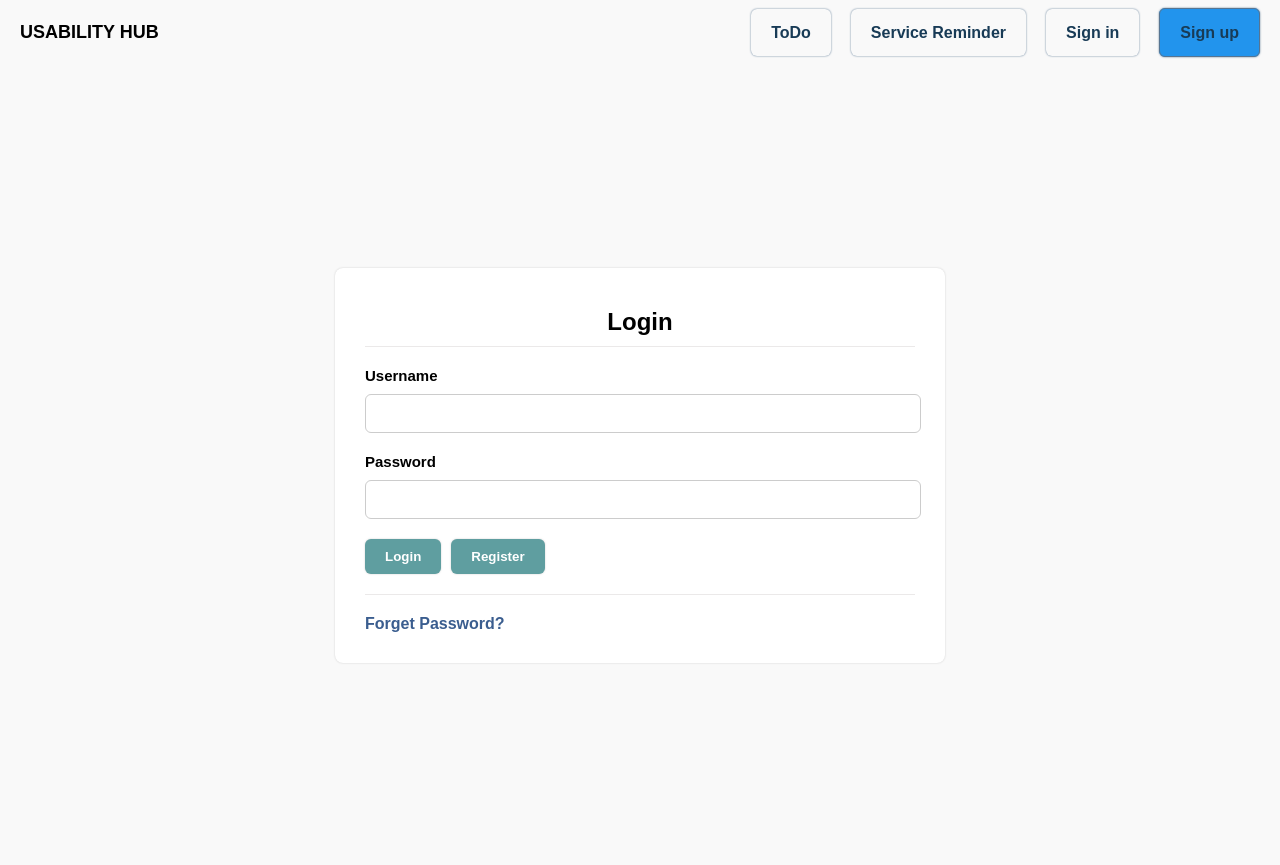
After one commit to developerdatascience/ToDo-Reminder_app, a FastAPI app: template templates/login.html in a window 1280 px wide. The commit adds this page. Run offline with FastAPI, Linux system fonts and the light colour scheme; the template is opened without the code that fills it, so the values that code supplies are empty.

Commit message:
login -signup

```diff
--- a/app/main.py
+++ b/app/main.py
@@ -1,5 +1,5 @@
 from fastapi import FastAPI
-from .routers import todo, reminders
+from .routers import todo, reminders, login
 from fastapi.middleware.cors import CORSMiddleware
 from fastapi.staticfiles import StaticFiles
 
@@ -17,6 +17,6 @@ app.add_middleware(
     allow_headers=["*"],
 )
 
-
+app.include_router(login.router, tags=["login"])
 app.include_router(todo.router, tags=["todo"])
 app.include_router(reminders.router, tags=["reminder"])
--- /dev/null
+++ b/static/login.css
@@ -0,0 +1,120 @@
+
+.login-container {
+    display: flex;
+    flex-direction: column;
+    justify-content: center;
+    align-items: center;
+    height: 100vh;
+    /* background-color: #e2c2e4; */
+}
+
+.login-form {
+    background-color: rgb(255, 255, 255);
+    width: 550px;
+    padding: 20px 30px;
+    border-radius: 8px;
+    box-shadow: 0 0 2px 0 #ccc;
+}
+
+.login-form .login-header{
+    margin-bottom: 10px;
+}
+
+.login-form .line {
+    width: 100%;
+    height: 1px;
+    background-color: #ebe9e9;
+    margin: 10px 0 20px 0;
+}
+
+.login-form .login-header h2 {
+    text-align: center;
+    margin-bottom: 10px;
+}
+
+form .form-group label {
+    font-size: 15px;
+    font-weight: 600;
+    display: block;
+    margin: 10px 0 10px 0;
+}
+
+form .form-group input {
+    width: 100%;
+    height: 35px;
+    margin-bottom: 10px;
+    border-radius: 6px;
+    border: 1px solid #ccc;
+}
+
+form .button-group {
+    display: flex;
+    justify-content: flex-start;
+    align-items: center;
+    padding: 10px 0 10px 0;
+    gap: 10px;
+}
+
+.button-group button {
+    padding: 10px 20px;
+    border-radius: 6px;
+    background-color: cadetblue;
+    color: white;
+    font-weight: 700;
+    border: none;
+    box-shadow: 0 0 2px #ccc;
+    transition: 0.2s ease-out;
+}
+
+.button-group button:hover {
+    background-color: #3a5d8f;
+}
+
+.button-group button a {
+    color: white;
+    text-decoration: none;
+}
+
+form .forget-password a {
+    text-decoration: none;
+    color: #3a5d8f;
+    font-weight: 600;
+}
+
+form .forget-password a:hover {
+    text-decoration: underline;
+}
+
+form .forget-password {
+    margin: 10px 0 10px 0;
+}
+
+
+/* -------toast----------- */
+
+.toast-container {
+    position: fixed;
+    top: 20px;
+    right: 20px;
+    z-index: 1000;
+}
+
+.toast {
+    background-color: #4CAF50;
+    color: white;
+    padding: 16px;
+    margin-bottom: 10px;
+    border-radius: 5px;
+    box-shadow: 0 2px 6px rgba(0, 0, 0, 0.2);
+    animation: fadeOut 4s forwards;
+}
+
+.toast.error {
+    background-color: #f44336;
+}
+
+@keyframes fadeOut {
+    0% { opacity: 1; }
+    90% { opacity: 1; }
+    100% { opacity: 0; transform: translateX(100%); }
+}
--- a/templates/base.html
+++ b/templates/base.html
@@ -5,6 +5,7 @@
     <meta name="viewport" content="width=device-width, initial-scale=1.0">
     <title>To-Do & Service Reminder Application</title>
     <link rel="stylesheet" href="/static/styles.css">
+    <link rel="stylesheet" href="/static/login.css">
 </head>
 <body>
     <div class="navbar">
@@ -16,7 +17,7 @@
                 <li><a href="{{ url_for('get_task') }}">ToDo</a></li>
                 <li><a href="#">Service Reminder</a></li>
                 <li><a href="#" class="primary-button">Sign in</a></li>
-                <li><a href="#" class="secondary-button">Sign up</a></li>
+                <li><a href="{{ url_for('signup') }}" class="secondary-button">Sign up</a></li>
             </ul>
         </div>
     </div>
--- /dev/null
+++ b/templates/login.html
@@ -0,0 +1,33 @@
+{% extends 'base.html' %}
+
+<link rel="stylesheet" href="/static/login.css">
+
+{% block title %}ToDo Reminder App{% endblock %}
+
+{% block content %}
+    <div class="login-container">
+        <div class="login-form">
+            <div class="login-header">
+                <h2>Login</h2>
+            </div>
+            <div class="line"></div>
+            <form action="/login" method="post">
+                <div class="form-group">
+                    <label for="username">Username</label>
+                    <input type="text" name="username" id="username" required>
+                </div>
+                <div class="form-group">
+                    <label for="password">Password</label>
+                    <input type="password" name="password" id="password" required>
+                </div>
+                <div class="button-group">
+                    <button type="submit">Login</button>
+                    <button class="back-btn"><a href="{{ url_for('register')}}">Register</a></button>
+                </div>
+                <div class="line"></div>
+                <div class="forget-password">
+                    <a href="{{ url_for('forget_password')}}">Forget Password?</a>
+                </div>
+            </form>
+        </div>
+{% endblock content %}
```
Also changed, not shown: app/models.py (+19 -1 lines), templates/signup.html (added, +33 -0 lines).
